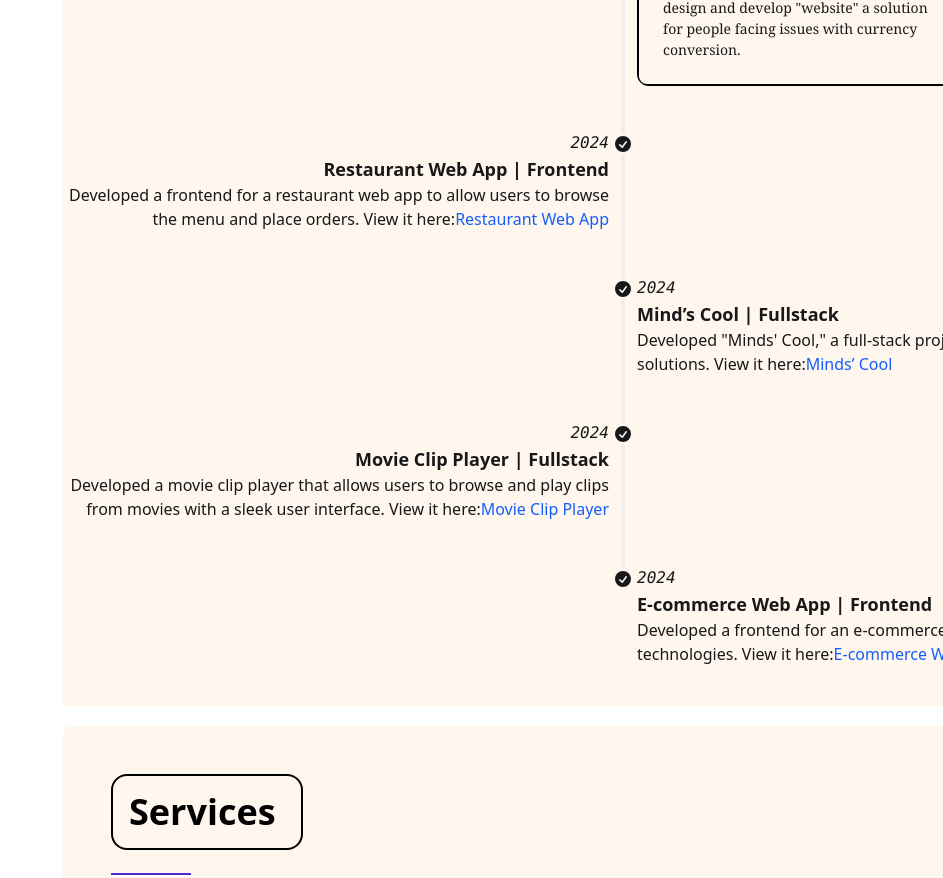
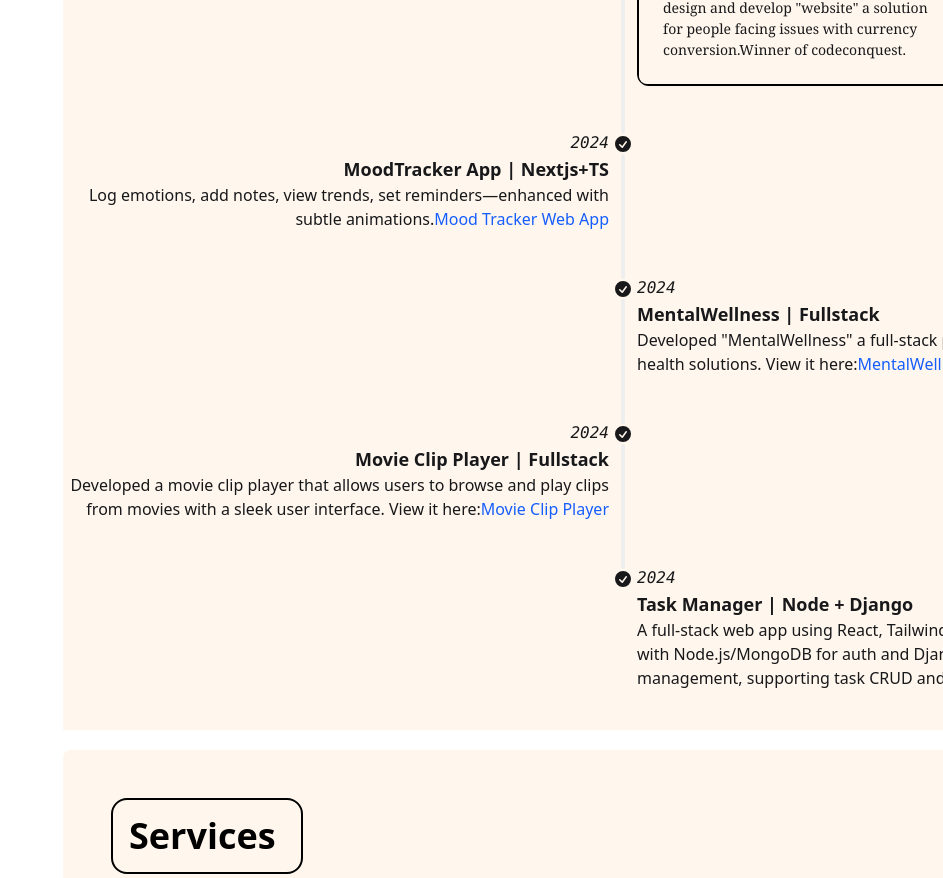
Before and after one commit to Aadinath1234/AnimatePortfolio, a React (Vite) app in the folder portfolio/: page / in a window 1280 px wide. Shown: the part 5775-6653 px from the top of the page, without its empty margins (337-1280 px from the left). Built offline with nearby package versions, Linux system fonts and the light colour scheme.

Commit message:
Update Portfolio.jsx

```diff
--- a/portfolio/src/components/Portfolio/Portfolio.jsx
+++ b/portfolio/src/components/Portfolio/Portfolio.jsx
@@ -294,7 +294,7 @@
             }}
         >
                   <p className="font-serif font-normal">
-                    Collaborated with a 4-person team to design and develop
+                    Collaborated with a 4-teammates to design and develop
                     "Mind’s Cool," a solution for people facing issues with
                     mental health.
                   </p>
@@ -376,9 +376,9 @@
             }}
         >
                   <p className="font-serif font-normal">
-                    Collaborated with a 5-person team to design and develop
+                    Collaborated with a 5-teammates to design and develop
                     "website" a solution for people facing issues with currency
-                    conversion.
+                    conversion.Winner of codeconquest.
                   </p>
                   </motion.div>
                 </div>
@@ -406,17 +406,17 @@
             <div className="timeline-start mb-10 md:text-end ">
               <time className="font-mono italic">2024</time>
               <div className="text-lg font-black">
-                Restaurant Web App | Frontend
+                MoodTracker App | Nextjs+TS
               </div>
-              Developed a frontend for a restaurant web app to allow users to
-              browse the menu and place orders. View it here:
+               Log emotions,
+              add notes, view trends, set reminders—enhanced with subtle animations.
               <a
-                href="https://food-maza.netlify.app"
+                href="https://mood-trackerr.vercel.app"
                 className="text-blue-600"
                 target="_blank"
                 rel="noopener noreferrer"
               >
-                Restaurant Web App
+                Mood Tracker Web App
               </a>
             </div>
             <hr />
@@ -440,8 +440,8 @@
             </div>
             <div className="timeline-end md:mb-10 ">
               <time className="font-mono italic">2024</time>
-              <div className="text-lg font-black">Mind’s Cool | Fullstack</div>
-              Developed "Minds' Cool," a full-stack project focusing on mental
+              <div className="text-lg font-black">MentalWellness | Fullstack</div>
+              Developed "MentalWellness" a full-stack project focusing on mental
               health solutions. View it here:
               <a
                 href="https://mentalwellness-5xb5.onrender.com/"
@@ -449,7 +449,7 @@
                 target="_blank"
                 rel="noopener noreferrer"
               >
-                Minds’ Cool
+                MentalWellness
               </a>
             </div>
             <hr />
@@ -510,17 +510,19 @@
             <div className="timeline-end md:mb-10">
               <time className="font-mono italic">2024</time>
               <div className="text-lg font-black">
-                E-commerce Web App | Frontend
+                Task Manager | Node + Django
               </div>
-              Developed a frontend for an e-commerce web app using modern web
-              technologies. View it here:
+             A full-stack web app using React, Tailwind CSS, and DaisyUI frontend,
+              with Node.js/MongoDB for auth and Django/SQLite for
+              task management, supporting task CRUD and CSV export:
+
               <a
-                href="https://ecommerce-item.netlify.app"
+                href="https://taskmanager-psi-six.vercel.app/"
                 className="text-blue-600"
                 target="_blank"
                 rel="noopener noreferrer"
               >
-                E-commerce Web App
+               Task Manager
               </a>
             </div>
           </li>
```
